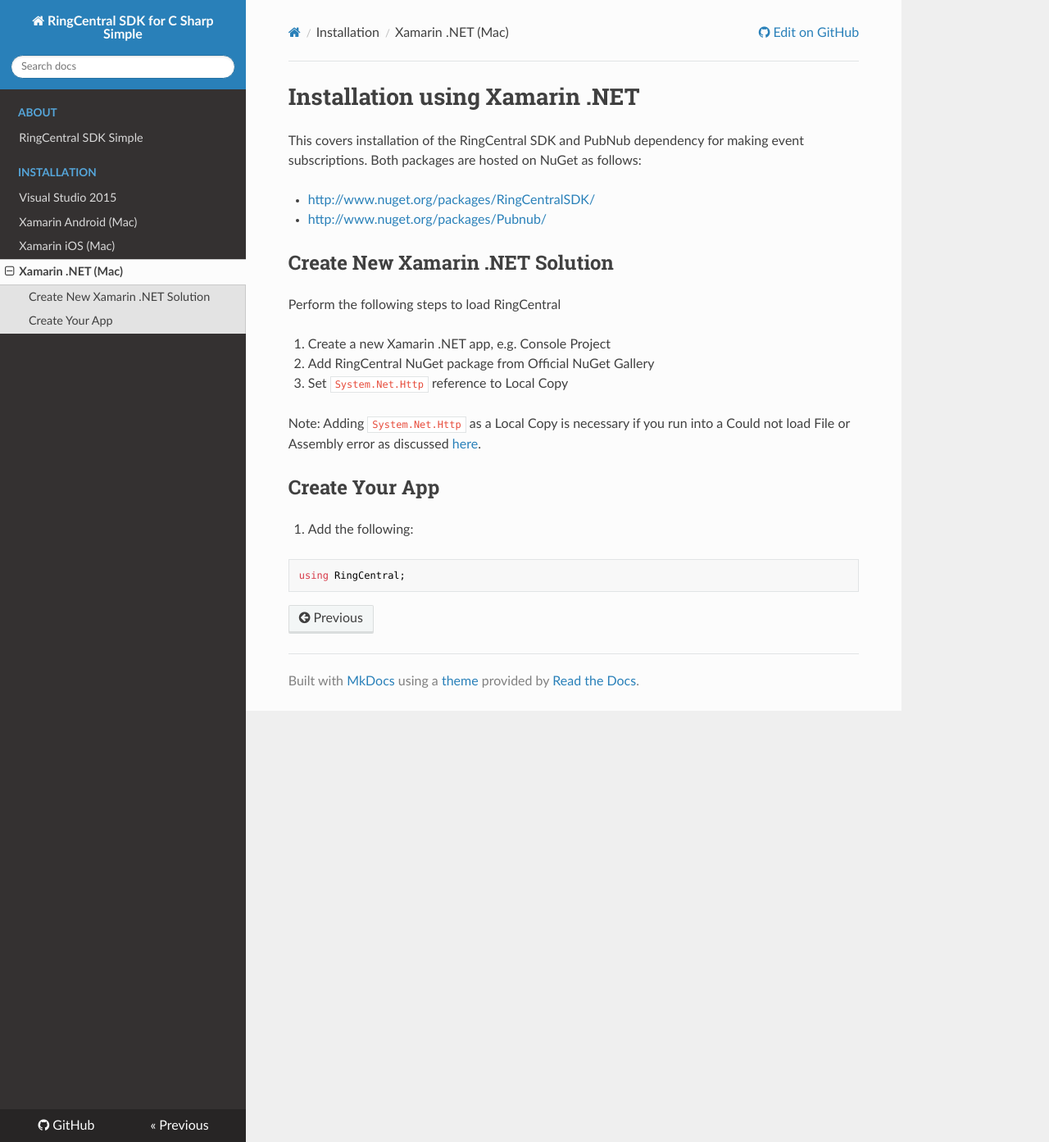
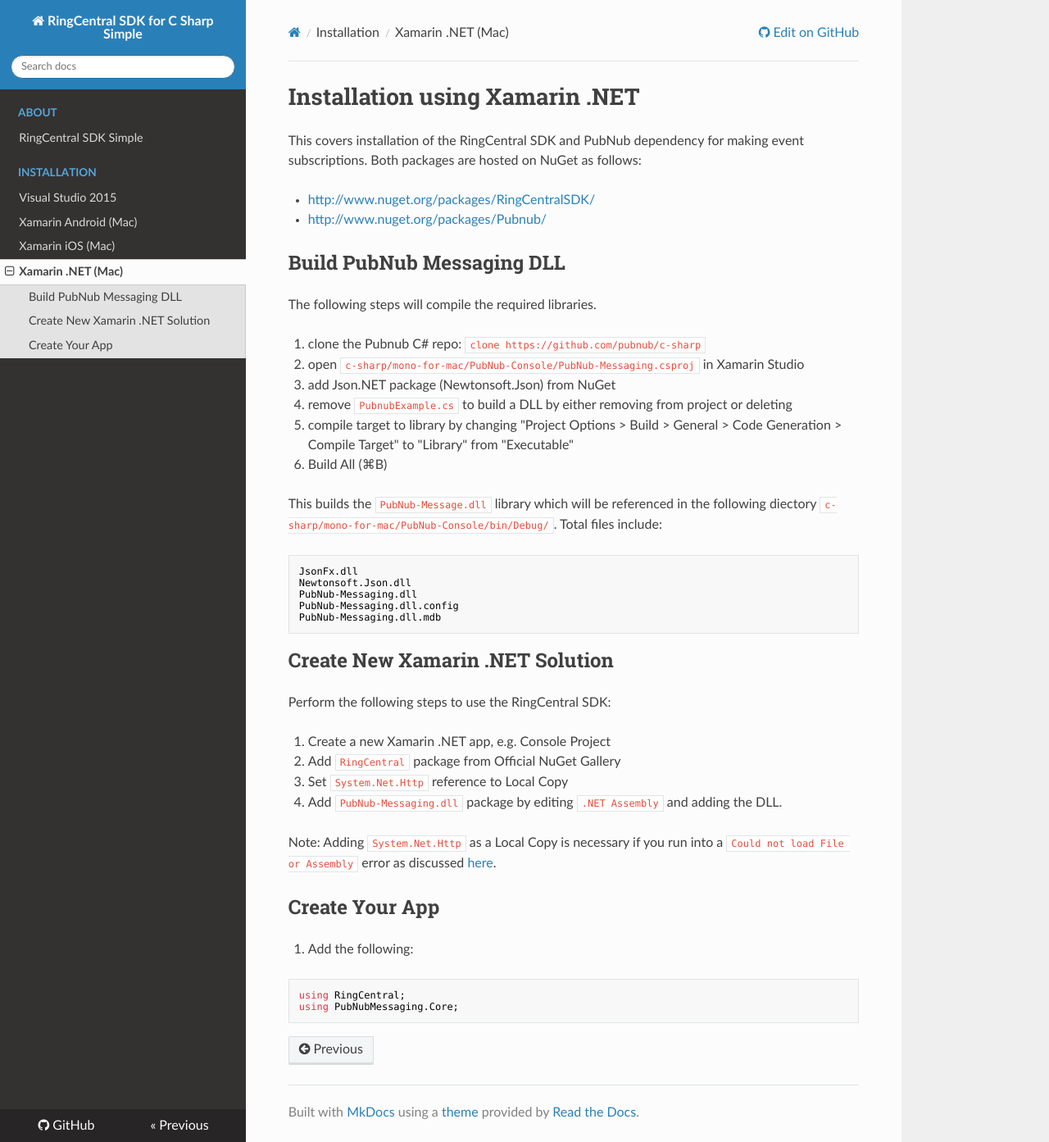
Before and after one commit to grokify/ringcentral-sdk-csharp-simple, an MkDocs documentation site: the page built from docs/installation/Xamarin-NET.md, in a window 1280 px wide and 1393 px high. Shown: the whole window at 82% size. Built offline with MkDocs 1.6.1, drawn with Linux system fonts in a browser that asks for light colours; nearby versions of some CDN libraries; old or Windows-style settings are respelled for this version of MkDocs.

Commit message:
update mkdocs

````diff
--- a/docs/installation/Xamarin-NET.md
+++ b/docs/installation/Xamarin-NET.md
@@ -5,15 +5,37 @@ This covers installation of the RingCentral SDK and PubNub dependency for making
 * [http://www.nuget.org/packages/RingCentralSDK/](http://www.nuget.org/packages/RingCentralSDK/)
 * [http://www.nuget.org/packages/Pubnub/](http://www.nuget.org/packages/Pubnub/)
 
+## Build PubNub Messaging DLL
+
+The following steps will compile the required libraries.
+
+1. clone the Pubnub C# repo: `clone https://github.com/pubnub/c-sharp`
+1. open `c-sharp/mono-for-mac/PubNub-Console/PubNub-Messaging.csproj` in Xamarin Studio
+1. add Json.NET package (Newtonsoft.Json) from NuGet
+1. remove `PubnubExample.cs` to build a DLL by either removing from project or deleting
+1. compile target to library by changing "Project Options > Build > General > Code Generation > Compile Target" to "Library" from "Executable"
+1. Build All (⌘B)
+
+This builds the `PubNub-Message.dll` library which will be referenced in the following diectory `c-sharp/mono-for-mac/PubNub-Console/bin/Debug/`. Total files include:
+
+```bash
+JsonFx.dll
+Newtonsoft.Json.dll
+PubNub-Messaging.dll
+PubNub-Messaging.dll.config
+PubNub-Messaging.dll.mdb
+```
+
 ## Create New Xamarin .NET Solution
 
-Perform the following steps to load RingCentral
+Perform the following steps to use the RingCentral SDK:
 
 1. Create a new Xamarin .NET app, e.g. Console Project
-1. Add RingCentral NuGet package from Official NuGet Gallery
+1. Add `RingCentral` package from Official NuGet Gallery
 1. Set `System.Net.Http` reference to Local Copy
+1. Add `PubNub-Messaging.dll` package by editing `.NET Assembly` and adding the DLL.
 
-Note: Adding `System.Net.Http` as a Local Copy is necessary if you run into a Could not load File or Assembly error as discussed [here](https://forums.xamarin.com/discussion/27927/could-not-load-file-or-assembly-system-net-http).
+Note: Adding `System.Net.Http` as a Local Copy is necessary if you run into a `Could not load File or Assembly` error as discussed [here](https://forums.xamarin.com/discussion/27927/could-not-load-file-or-assembly-system-net-http).
 
 ## Create Your App
 
@@ -21,4 +43,5 @@ Note: Adding `System.Net.Http` as a Local Copy is necessary if you run into a Co
 
 ```
 using RingCentral;
+using PubNubMessaging.Core;
 ```
````
